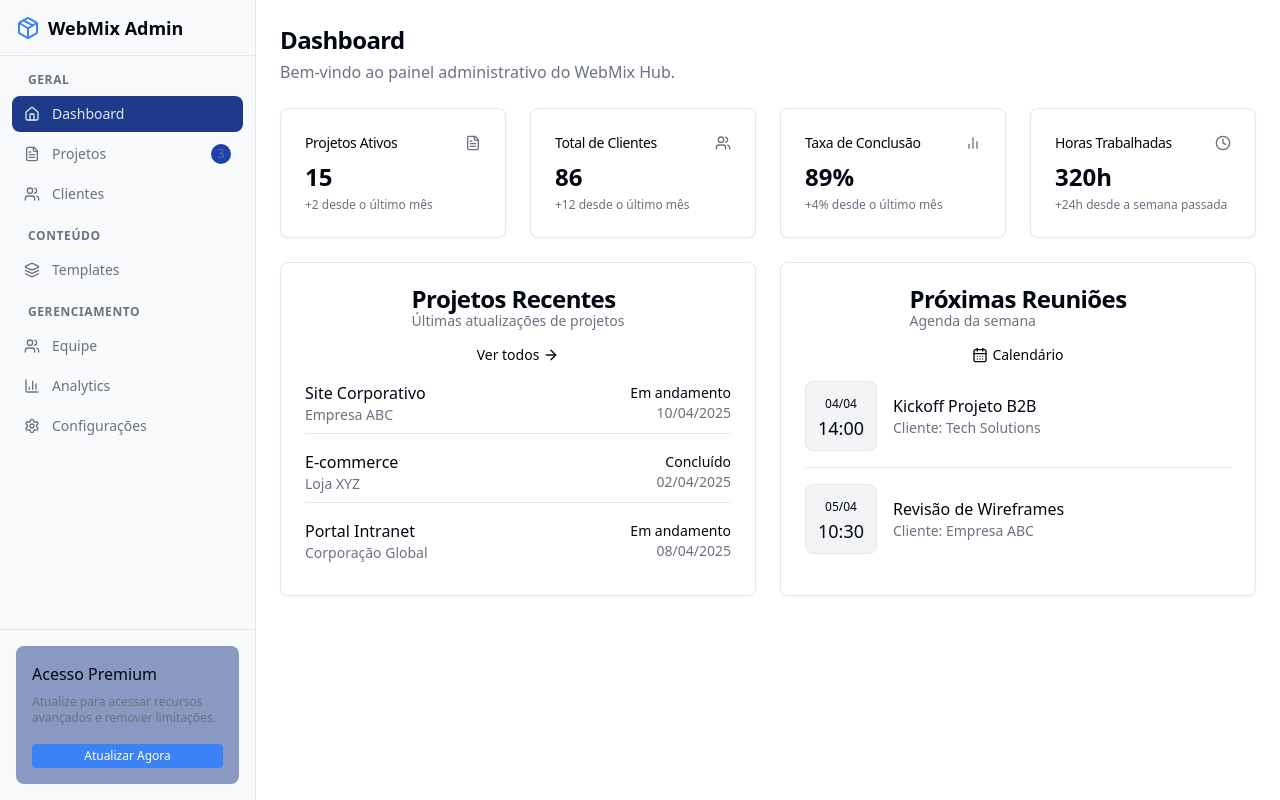
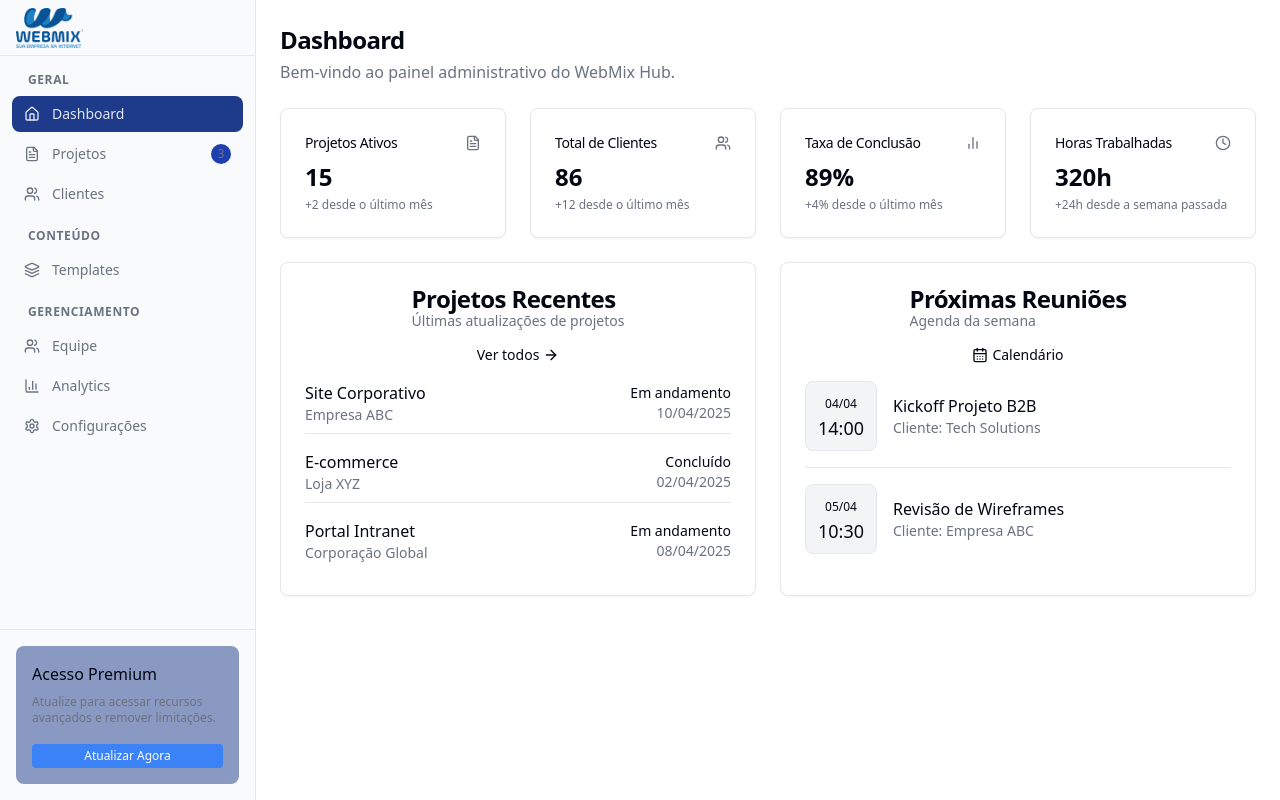
Before and after one commit to randordf/webmix-hub, a React (Vite) app: page /admin in a window 1280 px wide. Built offline with nearby package versions, Linux system fonts and the light colour scheme; the HTML template or start-up script is replaced by a standard one.

Commit message:
Replace Webmix text with logo
Replaced the Webmix text in the menu with the provided logo. Also, removed the non-existent projects page link.

```diff
--- a/src/components/admin/AdminSidebar.tsx
+++ b/src/components/admin/AdminSidebar.tsx
@@ -63,9 +63,12 @@ export function AdminSidebar() {
   return (
     <div className="flex h-screen w-64 flex-col border-r bg-sidebar">
       <div className="flex h-14 items-center border-b px-4">
-        <Link to="/admin" className="flex items-center gap-2 font-semibold">
-          <Package className="h-6 w-6 text-webmix-500" />
-          <span className="text-lg font-semibold">WebMix Admin</span>
+        <Link to="/admin" className="flex items-center gap-2">
+          <img
+            src="/lovable-uploads/ee7e21ee-4232-4ad4-9db3-e61211740d07.png"
+            alt="WebMix Logo"
+            className="h-10"
+          />
         </Link>
       </div>
       <div className="flex-1 overflow-auto py-2">
```
Also changed, not shown: public/lovable-uploads/ee7e21ee-4232-4ad4-9db3-e61211740d07.png (added).
